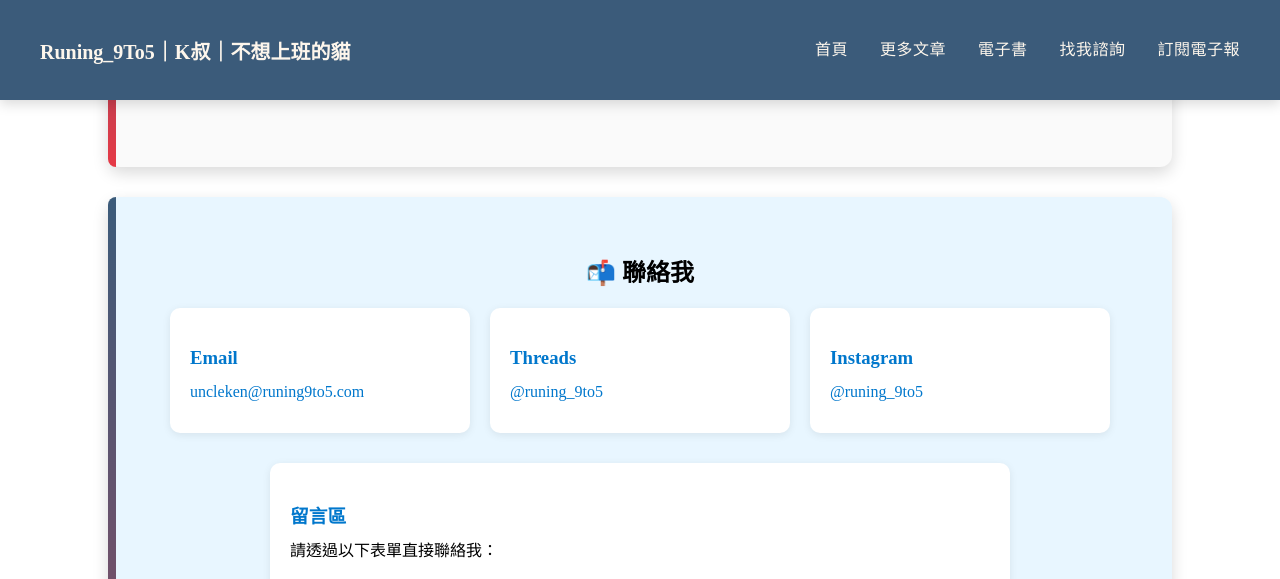
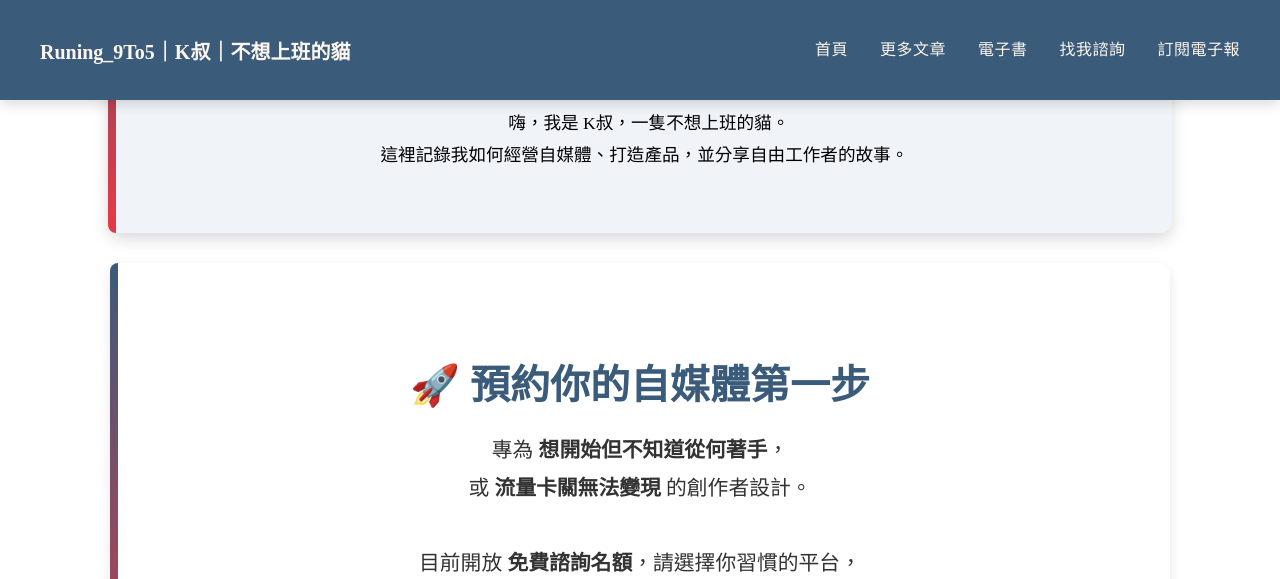
Before and after one commit to KenHAI666/Runing9TO5, a Jekyll site: the page built from contact.md, in a window 1280 px wide and 1400 px high, scrolled down 411 px. Shown: the top 579 px of the window. Built offline with Jekyll 4.4.1, drawn with Linux system fonts in a browser that asks for light colours; some of the changed text lies outside the part shown; grey boxes are pictures that could not be loaded.

Commit message:
Update contact.md

```diff
--- a/contact.md
+++ b/contact.md
@@ -1,49 +1,89 @@
 ---
 layout: default
-title: 關於我
-description: 認識 K叔｜不想上班的貓，了解自媒體經營、產品打造，以及聯絡方式
-keywords: 關於我, K叔, 自媒體, 作品, 聯絡
+title: 預約你的自媒體第一步｜K叔一對一諮詢
+description: 點擊私訊 K叔，預約你的自媒體第一步。目前開放免費諮詢，協助你釐清定位與變現卡關問題。
+keywords: 諮詢服務, K叔諮詢, 知識變現, IG私訊, 預約諮詢
 ---
 
-<!-- 導覽列間距 -->
 <div style="height:70px;"></div>
 
-<!-- 關於我 & 個人簡介 -->
-<section class="card-section" style="background:#FAFAFA;">
-  <h2 style="text-align:center; margin-bottom:20px;">關於我</h2>
-  <img src="{{ '/assets/images/me.jpeg' | relative_url }}" alt="K叔大頭照" class="about-img">
-  <p style="text-align:center; max-width:700px; margin:0 auto 30px auto;">
-    嗨，我是 K叔，一隻不想上班的貓。<br>
-    這裡記錄我如何經營自媒體、打造產品，並分享自由工作者的故事。
-  </p>
+<section class="card-section" style="text-align: center;">
+  <h2 style="margin-bottom:20px; color:#3B5B7A;">關於我</h2>
+  <img src="{{ '/assets/images/me.jpeg' | relative_url }}" alt="K叔大頭照" class="about-img">
+  <p style="max-width:700px; margin:0 auto 30px auto; line-height:1.8; font-size: 1.1em;">
+    嗨，我是 K叔，一隻不想上班的貓。<br>
+    這裡記錄我如何經營自媒體、打造產品，並分享自由工作者的故事。
+  </p>
 </section>
 
-<!-- 聯絡方式 -->
-<section class="card-section" style="background:#e8f6ff;">
-  <h2 style="text-align:center; margin-bottom:20px;">📬 聯絡我</h2>
+<section class="card-section-1" style="padding: 50px 30px; text-align: center;">
 
-  <!-- 聯絡卡片 -->
-  <div class="contact-cards" style="display:flex; flex-wrap:wrap; justify-content:center; gap:20px; margin-bottom:30px;">
-    <div class="card" style="background:#fff; padding:20px; border-radius:10px; box-shadow:0 2px 8px rgba(0,0,0,0.08); width:260px;">
-      <h3 style="margin-bottom:10px; color:#0077cc;">Email</h3>
-      <p><a href="mailto:uncleken@runing9to5.com" style="color:#0077cc; text-decoration:none;">uncleken@runing9to5.com</a></p>
+    <h2 style="font-size: 2.5em; margin-bottom: 20px; color: #3B5B7A;">
+        🚀 預約你的自媒體第一步
+    </h2>
+
+    <p style="font-size: 1.3em; max-width: 700px; margin: 0 auto 30px auto; color: #333; line-height: 1.8;">
+        專為 <strong>想開始但不知道從何著手</strong>，<br>
+        或 <strong>流量卡關無法變現</strong> 的創作者設計。<br>
+        <br>
+        目前開放 <strong>免費諮詢名額</strong>，請選擇你習慣的平台，<br>
+        <span style="background: #fdf6e3; padding: 4px 12px; border-radius: 4px; color: #C48E64; font-weight: 700; border: 1px solid #eee;">直接私訊傳送：「我要預約」</span>
+    </p>
+
+    <div style="display: flex; flex-wrap: wrap; justify-content: center; gap: 20px; margin-top: 35px;">
+
+        <a href="https://www.instagram.com/runing_9to5/"
+           target="_blank"
+           style="background-color: #C48E64; color: white; padding: 18px 40px; border-radius: 6px; text-decoration: none; font-weight: 700; font-size: 1.3em; display: flex; align-items: center; gap: 10px; border: 2px solid #C48E64; transition: all 0.3s;"
+
+           onmouseover="this.style.backgroundColor='#A67C52'; this.style.borderColor='#A67C52'; this.style.transform='translateY(-2px)'; this.style.boxShadow='0 5px 15px rgba(196, 142, 100, 0.4)';"
+           onmouseout="this.style.backgroundColor='#C48E64'; this.style.borderColor='#C48E64'; this.style.transform='translateY(0)'; this.style.boxShadow='none';"
+
+           onclick="gtag('event', 'lead', { 'event_category': 'Social_DM', 'event_label': 'Consultation_IG_Click', 'value': 0 });"
+           >
+           <span>📸 IG 私訊預約</span>
+        </a>
+
+        <a href="https://www.threads.net/@runing_9to5"
+           target="_blank"
+           style="background-color: #3B5B7A; color: white; padding: 18px 40px; border-radius: 6px; text-decoration: none; font-weight: 700; font-size: 1.3em; display: flex; align-items: center; gap: 10px; border: 2px solid #3B5B7A; transition: all 0.3s;"
+
+           onmouseover="this.style.backgroundColor='#2E4660'; this.style.borderColor='#2E4660'; this.style.transform='translateY(-2px)'; this.style.boxShadow='0 5px 15px rgba(59, 91, 122, 0.4)';"
+           onmouseout="this.style.backgroundColor='#3B5B7A'; this.style.borderColor='#3B5B7A'; this.style.transform='translateY(0)'; this.style.boxShadow='none';"
+
+           onclick="gtag('event', 'lead', { 'event_category': 'Social_DM', 'event_label': 'Consultation_Threads_Click', 'value': 0 });"
+           >
+           <span>💬 Threads 私訊</span>
+        </a>
+
     </div>
 
-    <div class="card" style="background:#fff; padding:20px; border-radius:10px; box-shadow:0 2px 8px rgba(0,0,0,0.08); width:260px;">
-      <h3 style="margin-bottom:10px; color:#0077cc;">Threads</h3>
-      <p><a href="https://www.threads.net/@runing_9to5" target="_blank" style="color:#0077cc; text-decoration:none;">@runing_9to5</a></p>
-    </div>
+    <p style="margin-top: 20px; font-size: 0.9em; color: #888;">(點擊後將跳轉至個人檔案，請直接點擊訊息發送)</p>
+</section>
 
- <div class="card" style="background:#fff; padding:20px; border-radius:10px; box-shadow:0 2px 8px rgba(0,0,0,0.08); width:260px;">
-      <h3 style="margin-bottom:10px; color:#0077cc;">Instagram</h3>
-      <p><a href="https://www.instagram.com/runing_9to5" target="_blank" style="color:#0077cc; text-decoration:none;">@runing_9to5</a></p>
-    </div>
-  </div>
+<section id="contact-form" class="card-section" style="max-width:900px; margin:30px auto; text-align: center;">
+    <h3 style="margin-bottom:15px; color:#3B5B7A;">或是填寫表單</h3>
+    <p style="margin-bottom:25px; color:#555; font-size: 1.1em;">如果不方便使用社群軟體，也可以填寫下方表單：</p>
+    <iframe src="https://docs.google.com/forms/d/e/1FAIpQLSc0iVlBA4jIj_K3aQ5snUE-LTlmxQE2fDR65q7i80m6XfeNpg/viewform?embedded=true" width="100%" height="800" frameborder="0" marginheight="0" marginwidth="0">載入中…</iframe>
+</section>
 
-  <!-- 留言表單 -->
-  <div class="form-card" style="background:#fff; padding:20px; border-radius:10px; box-shadow:0 2px 8px rgba(0,0,0,0.08); max-width:700px; margin:0 auto;">
-    <h3 style="margin-bottom:10px; color:#0077cc;">留言區</h3>
-    <p style="margin-bottom:15px;">請透過以下表單直接聯絡我：</p>
-    <iframe src="https://docs.google.com/forms/d/e/1FAIpQLSc0iVlBA4jIj_K3aQ5snUE-LTlmxQE2fDR65q7i80m6XfeNpg/viewform?embedded=true" width="100%" height="800" frameborder="0" marginheight="0" marginwidth="0">載入中…</iframe>
-  </div>
-</section>
+<script type="application/ld+json">
+{
+  "@context": "https://schema.org",
+  "@type": "Service",
+  "name": "K叔一對一自媒體策略諮詢",
+  "description": "K叔提供專屬的一對一諮詢服務，協助客戶解決自媒體定位、內容規劃與變現瓶頸。目前開放 IG 與 Threads 私訊預約。",
+  "serviceType": "Consulting",
+  "provider": {
+    "@type": "Person",
+    "name": "K叔｜不想上班的貓"
+  },
+  "offers": {
+    "@type": "Offer",
+    "priceCurrency": "TWD",
+    "price": "0",
+    "availability": "https://schema.org/InStock",
+    "url": "https://www.instagram.com/runing_9to5/"
+  }
+}
+</script>
```
